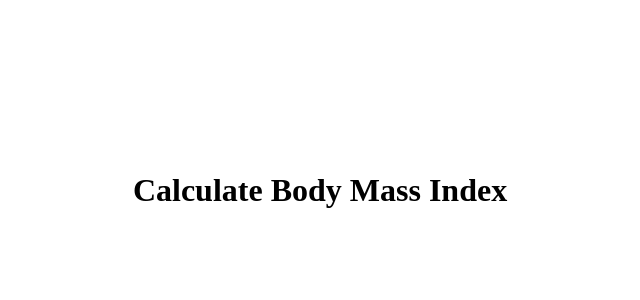
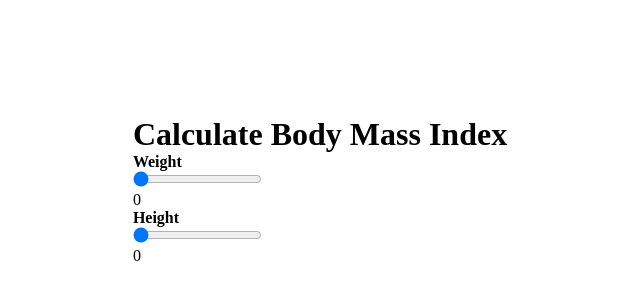
Before and after one commit to practice-ben/bmi-calculator, a React (Vite) app: page / in a window 1280 px wide. Shown: the part 210-510 px from the top of the page, without its empty margins (320-960 px from the left). Built offline with nearby package versions, Linux system fonts and the light colour scheme.

Commit message:
Add range elements

```diff
--- a/src/App.jsx
+++ b/src/App.jsx
@@ -1,9 +1,25 @@
 import {useState, useMemo} from "react";
 
 export default function App() {
+  const [weight, setWeight] = useState(0);
+  const [height, setHeight] = useState(0);
+  function displayWeight(e) {
+    const kilos = e.target.value;
+    setWeight(kilos)
+  }
+  function displayHeight(e) {
+    const long = e.target.value;
+    setHeight(long)
+  }
   return (
     <div className="container">
       <h1>Calculate Body Mass Index</h1>
+      <h4>Weight</h4>
+      <input type="range" min="0" max="700" onChange={displayWeight} value={weight} />
+      <p>{weight}</p>
+      <h4>Height</h4>
+      <input type="range" min="0" max="3" step="0.01" onChange={displayHeight} value={height} />
+      <p>{height}</p>
     </div>
   )
 }
```
